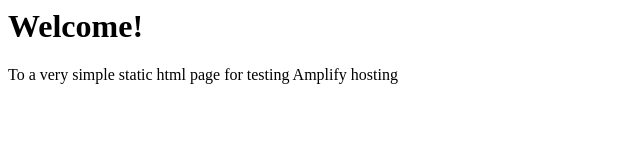
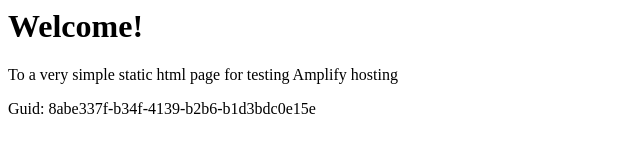
Before and after one commit to aws-aemilia-mxp/Github-PR-Commit-Integration-Test-DoNotTouch-v0-preprod-eu-south-1, a website: page src/index.html in a window 1280 px wide. Shown: the whole page, without its empty margins (0-640 px from the left). Drawn offline with Linux system fonts and the light colour scheme.

Commit message:
commit from integ tests

```diff
--- a/src/index.html
+++ b/src/index.html
@@ -1,3 +1,5 @@
+
+
 <html lang="en">
 
 <head>
@@ -10,6 +12,6 @@
 <body>
     <h1>Welcome!</h1>
     <p>To a very simple static html page for testing Amplify hosting</p>
-</body>
+    <p>Guid: 8abe337f-b34f-4139-b2b6-b1d3bdc0e15e</p></body>
 
 </html>
```
